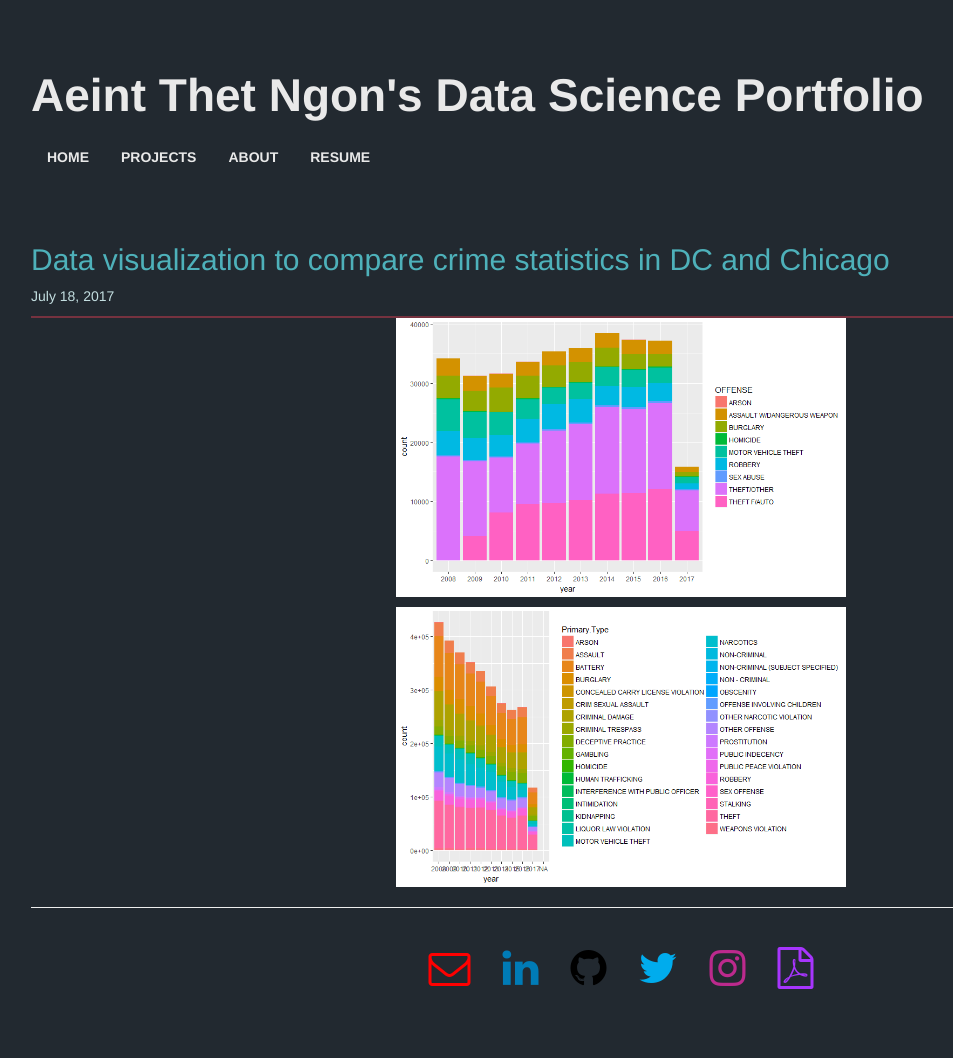
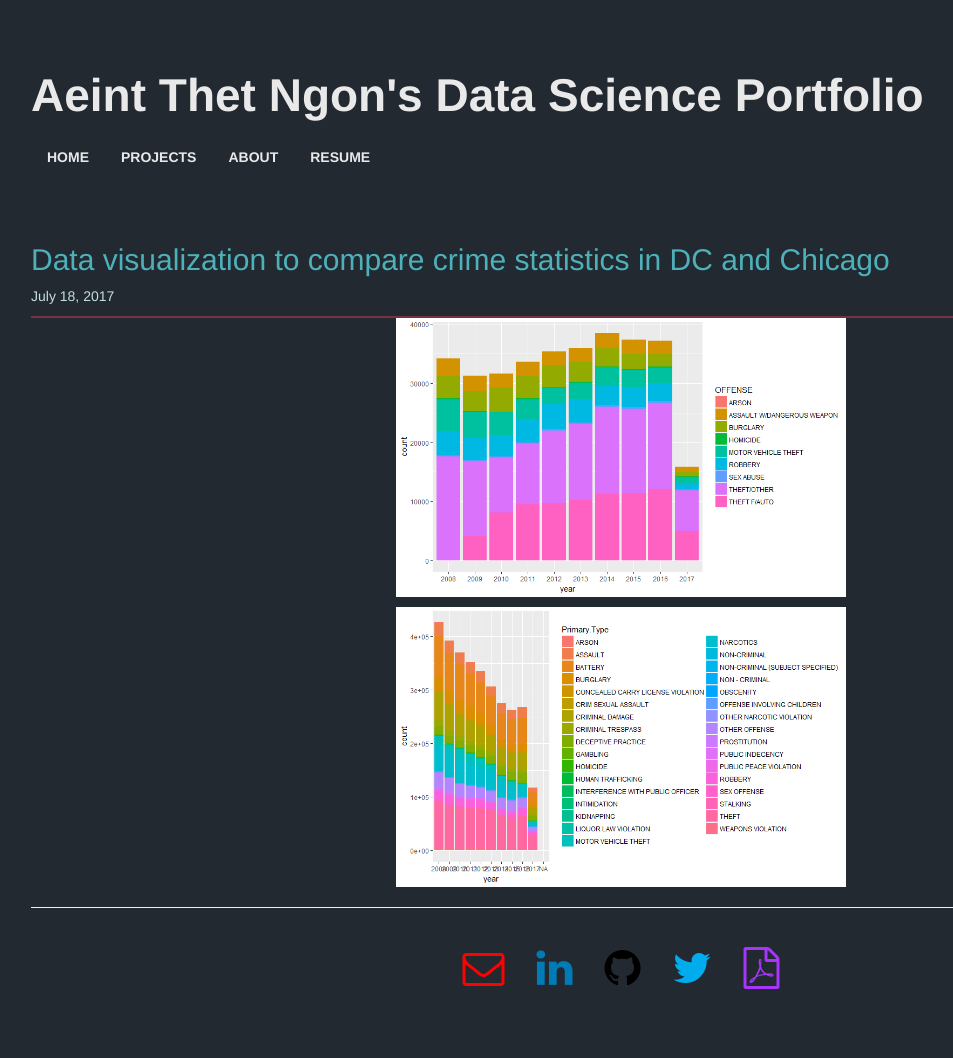
Before and after one commit to aeintngon/old-webpage, a Jekyll site: the page built from CrimeData.html, in a window 1280 px wide. Shown: the whole page, without its empty margins (19-972 px from the left). Built offline with Jekyll 4.4.1, drawn with Linux system fonts in a browser that asks for light colours; nearby versions of some CDN libraries.

Commit message:
Update default.html

```diff
--- a/_layouts/default.html
+++ b/_layouts/default.html
@@ -33,9 +33,7 @@
 </li>
 			<li><a id="github" href="https://github.com/aeintngon" target="_blank"><i class="fa fa-github fa-3x" aria-hidden="true"></i></a>
 </li>
-			<li><a id="twitter" href="https://twitter.com/aeintthetngon" target="_blank"><i class="fa fa-twitter fa-3x" aria-hidden="true"></i></a>
-</li>
-			<li><a id="instagram" href="https://www.instagram.com/aeinttn/" target="_blank"><i class="fa fa-instagram fa-3x" aria-hidden="true"></i></a>
+			<li><a id="twitter" href="https://twitter.com/aeintngon" target="_blank"><i class="fa fa-twitter fa-3x" aria-hidden="true"></i></a>
 </li>
 			<li><a id="pdf" href="/static/resume/AeintNgon_resume.pdf" target="_blank"><i class="fa fa-file-pdf-o fa-3x" aria-hidden="true"></i></a>
 </li>
```
